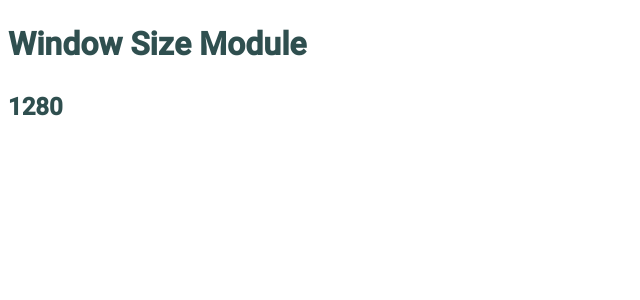
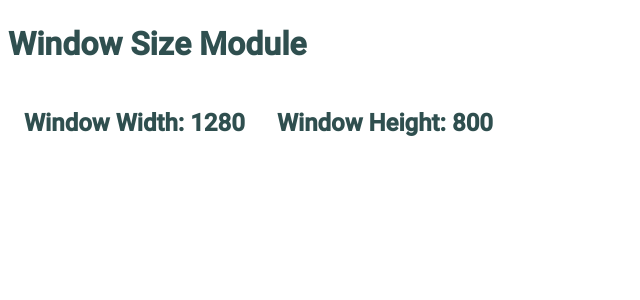
Before and after one commit to aclarke211/vue-tools, a Vue app: page /modules/logic/window-size in a window 1280 px wide. Shown: the top 300 px of the page, without its empty margins (0-640 px from the left). Built offline with nearby package versions, Linux system fonts and the light colour scheme.

Commit message:
Calculate Height and add styling.

```diff
--- a/src/components/modules/logic/WindowSize.vue
+++ b/src/components/modules/logic/WindowSize.vue
@@ -1,7 +1,10 @@
 <template>
-  <div class="window-size__container">
-    <h1>Window Size Module</h1>
-    <h2>{{ windowWidth }}</h2>
+  <div :class="`${className}__container`" v-if="!emitOnly">
+    <h1 :class="`${className}__title`">Window Size Module</h1>
+    <div :class="`${className}__info`">
+      <h2 :class="`${className}__value`">Window Width: {{ windowWidth }}</h2>
+      <h2 :class="`${className}__value`">Window Height: {{ windowHeight }}</h2>
+    </div>
   </div>
 </template>
 
@@ -10,9 +13,17 @@ export default {
   name: 'WindowSize',
 
   data: () => ({
+    className: 'window-size',
     windowWidth: undefined,
     windowHeight: undefined,
   }),
+
+  props: {
+    emitOnly: {
+      type: Boolean,
+      default: false,
+    },
+  },
 
   mounted() {
     window.addEventListener('resize', this.handleResize);
@@ -23,6 +34,7 @@ export default {
     handleResize() {
       this.$nextTick(() => {
         this.windowWidth = window.innerWidth;
+        this.windowHeight = window.innerHeight;
       });
     },
   },
@@ -32,3 +44,16 @@ export default {
   },
 };
 </script>
+
+<style lang="scss" scoped>
+  .window-size {
+    &__info {
+      display: inline-flex;
+      flex-wrap: wrap;
+    }
+
+    &__value {
+      margin: 1rem;
+    }
+  }
+</style>
```
